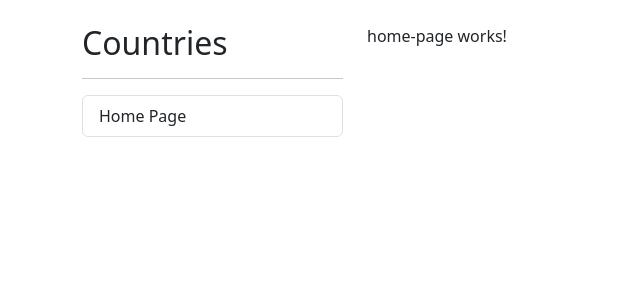
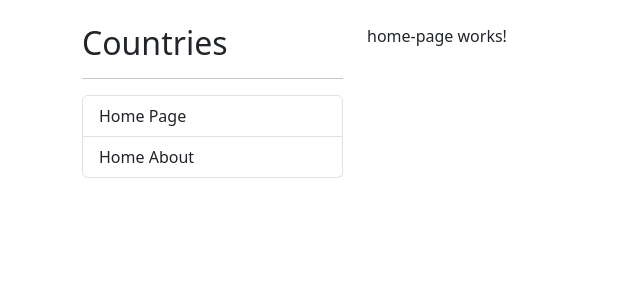
Before and after one commit to mrojasb2000/countries-app, an Angular app: page /home in a window 1280 px wide. Shown: the top 300 px of the page, without its empty margins (0-640 px from the left). Built offline with nearby package versions, Linux system fonts and the light colour scheme.

Commit message:
refactor: enable router module on shared module

```diff
--- a/src/app/shared/components/sidebar/sidebar.component.html
+++ b/src/app/shared/components/sidebar/sidebar.component.html
@@ -2,5 +2,6 @@
 <hr>
 
 <ul class="list-group">
-  <li class="list-group-item">Home Page</li>
+  <li [routerLink]="'home'" class="list-group-item">Home Page</li>
+  <li [routerLink]="'about'" class="list-group-item">Home About</li>
 </ul>
--- a/src/app/shared/shared.module.ts
+++ b/src/app/shared/shared.module.ts
@@ -3,6 +3,7 @@ import { CommonModule } from '@angular/common';
 import { HomePageComponent } from './pages/home-page/home-page.component';
 import { AboutPageComponent } from './pages/about-page/about-page.component';
 import { SidebarComponent } from './components/sidebar/sidebar.component';
+import { RouterModule } from '@angular/router';
 
 
 
@@ -13,7 +14,8 @@ import { SidebarComponent } from './components/sidebar/sidebar.component';
     SidebarComponent
   ],
   imports: [
-    CommonModule
+    CommonModule,
+    RouterModule,
   ],
   exports: [
     AboutPageComponent,
```
